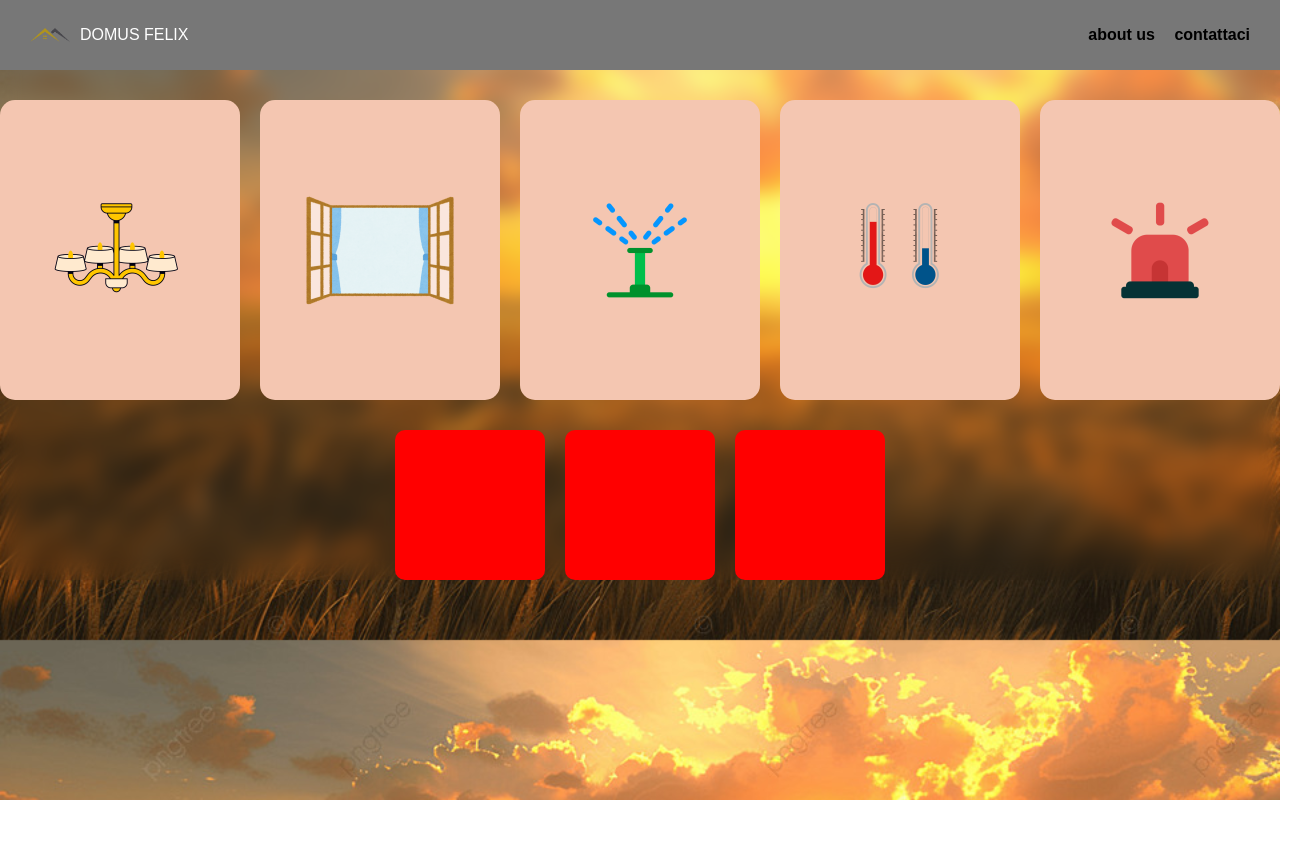
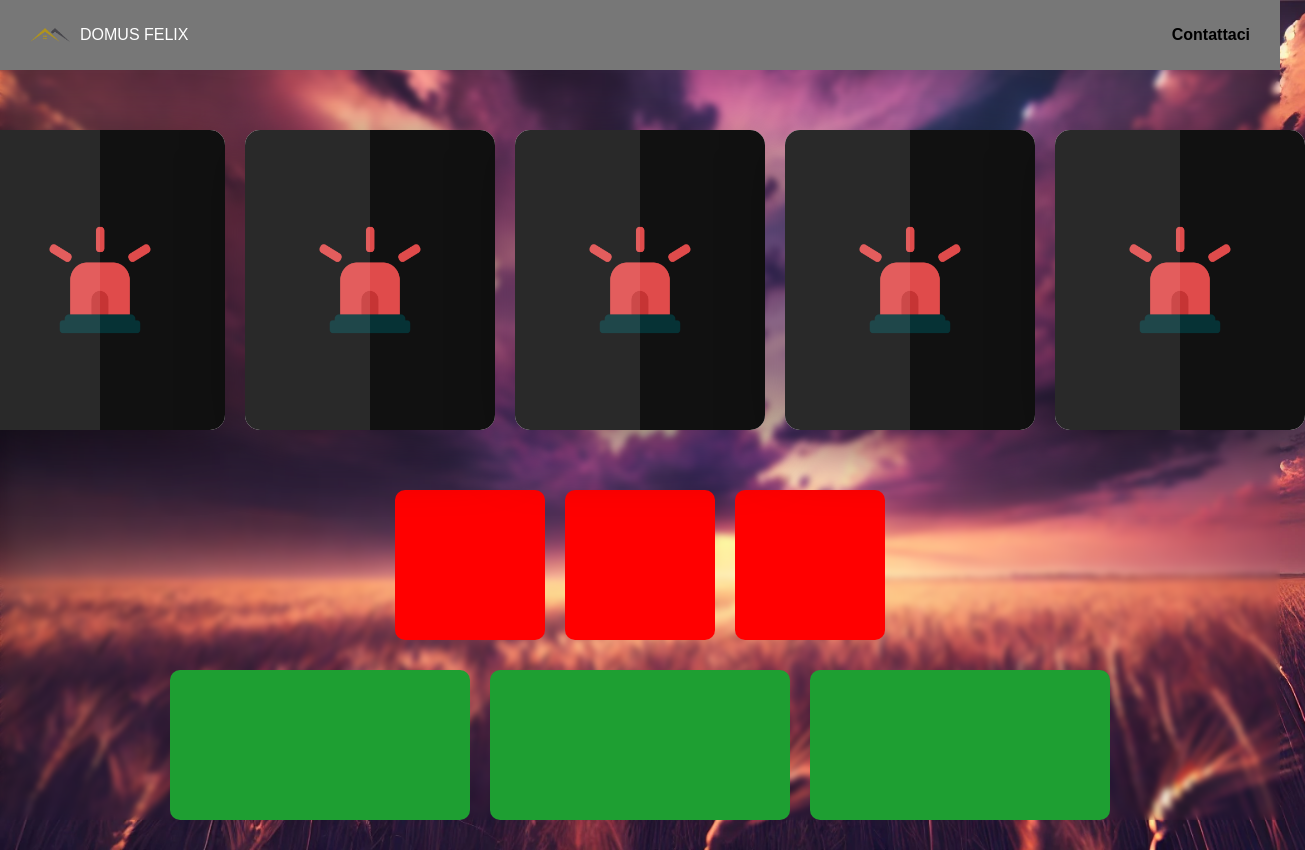
Before and after one commit to teoice/HomeProject, a plain HTML site: page Interfaccia grafica/Sito/main.html in a window 1280 px wide. Shown: the whole page, 1305 px wide, since content can reach past the window. Before the commit the page ends 800 px from the top, so only its background shows below. Drawn offline with Linux system fonts and the light colour scheme.

Commit message:
Add files via upload

```diff
--- a/Interfaccia grafica/Sito/main.html
+++ b/Interfaccia grafica/Sito/main.html
@@ -14,35 +14,88 @@
             <span>DOMUS FELIX</span>
         </div>
         <div class="menu-links">
-            <a href="#">about us</a>
-            <a href="#">contattaci</a>
+            <a href="form.html">Contattaci</a>
         </div>
     </nav>
 
-    <section class="buttons-container">
-        <div class="button" onclick="handleClick()">
-            <img src="img/lampadario.png" alt="Lampadario">
-        </div>
-        <div class="button" onclick="handleClick()">
-            <img src="img/persiane.png" alt="Persiane">
-        </div>
-        <div class="button" onclick="handleClick()">
-            <img src="img/irrigatore.png" alt="Irrigatori">
-        </div>
-        <div class="button" onclick="handleClick()">
-            <img src="img/termometro.png" alt="Termometri">
-        </div>
-        <div class="button" onclick="handleClick()">
-            <img src="img/allarme.png" alt="Allarme">
-        </div>
+
+
+    <section class="singole-funzionalità">
+        <div class="container">
+            <div class="card">
+              <div class="face face1">
+                <div class="content">
+                  <h2>Luci</h2>
+                  <p>Lorem Ipsum is simply dummy text of the printing and typesetting industry when an unknown printer took a galley of type and scrambled it to make a type specimen book. </p>
+                </div>
+              </div>
+              <div class="face face2">
+                <img src="img/allarme.png" alt="Allarme" style="width: 250px; height: 150px;">
+              </div>
+            </div>
+            <div class="card">
+              <div class="face face1">
+                <div class="content">
+                  <h2>Persiane</h2>
+                  <p>Lorem Ipsum is simply dummy text of the printing and typesetting industry when an unknown printer took a galley of type and scrambled it to make a type specimen book. </p>
+                </div>
+              </div>
+              <div class="face face2">
+                <img src="img/allarme.png" alt="Allarme" style="width: 250px; height: 150px;">
+              </div>
+            </div>
+            <div class="card">
+              <div class="face face1">
+                <div class="content">
+                  <h2>Irrigatori</h2>
+                  <p>Lorem Ipsum is simply dummy text of the printing and typesetting industry when an unknown printer took a galley of type and scrambled it to make a type specimen book. </p>
+                </div>
+              </div>
+              <div class="face face2">
+                <img src="img/allarme.png" alt="Allarme" style="width: 250px; height: 150px;">
+              </div>
+            </div>
+            <div class="card">
+                <div class="face face1">
+                  <div class="content">
+                    <h2>Termometri</h2>
+                    <p>Lorem Ipsum is simply dummy text of the printing and typesetting industry when an unknown printer took a galley of type and scrambled it to make a type specimen book. </p>
+                  </div>
+                </div>
+                <div class="face face2">
+                  <img src="img/allarme.png" alt="Allarme" style="width: 250px; height: 150px;">
+                </div>
+              </div>
+              <div class="card">
+                <div class="face face1">
+                  <div class="content">
+                    <h2>Allarme</h2>
+                    <p>Lorem Ipsum is simply dummy text of the printing and typesetting industry when an unknown printer took a galley of type and scrambled it to make a type specimen book. </p>
+                  </div>
+                </div>
+                <div class="face face2">
+                  <img src="img/allarme.png" alt="Allarme" style="width: 250px; height: 150px;">
+                </div>
+              </div>
+          </div>
     </section>
 
-    <section class="images-container">
-        <div class="image-box" onclick="handleClick()"></div>
-        <div class="image-box" onclick="handleClick()"></div>
-        <div class="image-box" onclick="handleClick()"></div>
+
+
+
+    <section class="piantine">
+        <div class="box-piantina" onclick="handleClick()"></div>
+        <div class="box-piantina" onclick="handleClick()"></div>
+        <div class="box-piantina" onclick="handleClick()"></div>
     </section>
 
-    <script src="script.js"></script>
+    <section class="informazioni" >
+        <div class="info-box" onclick="handleClick()"></div>
+        <div class="info-box" onclick="handleClick()"></div>
+        <div class="info-box" onclick="handleClick()"></div>
+
+    </section>
+
+    <script src="progetto.js"></script>
 </body>
 </html>
--- a/Interfaccia grafica/Sito/style.css
+++ b/Interfaccia grafica/Sito/style.css
@@ -6,9 +6,9 @@
 }
 
 body {
-    background-image: url("img/campo_di_grano.jpg");
+    background-image: url("img/campo_di_grano_viola.webp");
     background-size: cover;
-    backdrop-filter: blur(10px);
+    backdrop-filter: blur(3px);
     text-align: center;
 }
 
@@ -40,7 +40,7 @@ body {
     font-weight: bold;
 }
 
-.buttons-container {
+.singole-funzionalità {
     display: flex;
     justify-content: center;
     gap: 20px;
@@ -67,17 +67,17 @@ body {
 
 .button:hover {
     transform: scale(1.05);
-    background-color: rgba(0, 0, 0, 0.1);
+    background-color: rgba(0, 0, 0, 0.5);
 }
 
-.images-container {
+.piantine {
     display: flex;
     justify-content: center;
     gap: 20px;
     margin: 30px 0;
 }
 
-.image-box {
+.box-piantina {
     width: 150px;
     height: 150px;
     background-color: red;
@@ -86,7 +86,120 @@ body {
     transition: transform 0.3s, background-color 0.3s;
 }
 
-.image-box:hover {
+.box-piantina:hover {
     transform: scale(1.05);
     background-color: rgba(255, 0, 0, 0.8);
 }
+
+.informazioni {
+    display: flex;
+    justify-content: center;
+    gap: 20px;
+    margin: 30px 0;
+}
+
+.info-box {
+    width: 300px;
+    height: 150px;
+    background-color: rgb(30, 159, 50);
+    border-radius: 10px;
+    cursor: pointer;
+    transition: transform 0.3s, background-color 0.3s;
+}
+
+.info-box:hover {
+    transform: scale(1.05);
+    background-color: rgba(30, 159, 50, 0.8);
+}
+
+
+
+
+.container{
+    display: flex;
+    justify-content: center;
+    gap: 20px;
+    margin: 30px 0;
+  }
+
+  .card{
+    position: relative;
+    width: 250px;
+    height: 300px;
+    margin: 0 auto;
+    background: #fff;
+    box-shadow: 0 15px 60px rgba(0,0,0, .5);
+    border-radius: 15px;
+    display: flex;
+    justify-content: center;
+    align-items: center;
+  }
+
+  .card .face{
+    position: absolute;
+    bottom: 0;
+    left: 0;
+    width: 100%;
+    height: 100%;
+    display: flex;
+    justify-content: center;
+    align-items: center;
+  }
+
+  .card .face.face1{
+    box-sizing: border-box;
+    padding: 20px;
+  }
+  .card .face.face1 h2{
+    margin: 0;
+    padding: 0;
+  }
+
+  .card .face.face1 .content{
+    font-size:1.2em;
+    margin:0;
+    padding:0 0 1em 0;
+    font-weight:500;
+  }
+
+  .card .face.face2{
+    background: #111;
+    transition: 0.5s;
+    border-radius: 15px;
+  }
+
+  .card:hover .face.face2{
+    height: 60px;
+    border-radius: 0 0 15px 15px;
+  }
+
+  .card .face.face2:before{
+    content:'';
+    position: absolute;
+    top:0;
+    left:0;
+    width: 50%;
+    height: 100%;
+    background: rgba(255,255,255, 0.1);
+    border-radius: 15px 0 0 15px;
+  }
+
+  .card .face.face2 {
+    display: flex;
+    justify-content: center;
+    align-items: center;
+  }
+
+  .card .face.face2 img{
+    margin: 0;
+    padding: 0;
+    max-width: 250px;
+    max-height: 150px;
+    transition: all 0.5s ease;
+  }
+
+  .card:hover .face.face2 img{
+    max-width: 160px;
+    max-height: 110px;
+    transform: scale(0.5); ;
+  }
```
Also changed, not shown: Interfaccia grafica/Sito/form.html (added, +29 -0 lines), Interfaccia grafica/Sito/progetto.js (line endings or trailing spaces).
